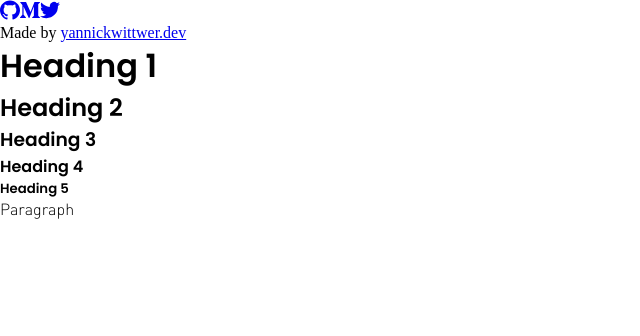
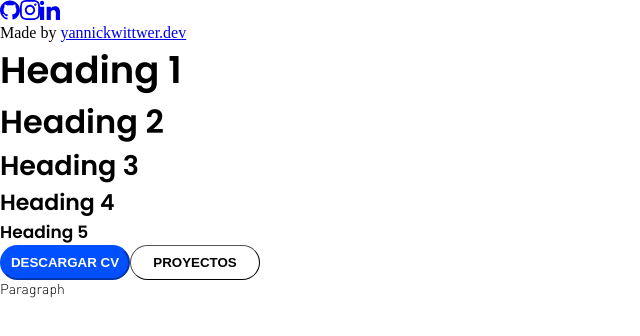
Before and after one commit to Cocahuana/portfolio_nextjs, a Next.js app: page / in a window 1280 px wide. Shown: the top 336 px of the page, without its empty margins (0-640 px from the left). Built offline with nearby package versions, Linux system fonts and the light colour scheme.

Commit message:
Feat: add buttons

```diff
--- /dev/null
+++ b/src/components/elements/Button/Button.module.css
@@ -0,0 +1,37 @@
+
+
+.button{
+    width: 130px;
+    height: 35px;
+    transition: all 0.4s ease;
+    cursor: pointer;
+    border-radius: 100px;
+}
+
+.passive{
+    color: black;
+    background-color: transparent;
+    border-width: 1px;
+    border-color: black;
+}
+
+.passive:hover, .passive:active{
+    background-color: var(--primary-bg);
+    color: white;
+}
+
+.active{
+    background-color: var(--primary-bg);
+    color: white;
+    border-color: var(--primary-bg);
+    border-width: 2px;
+}
+.active:hover, .active:active{
+    color: black;
+    background-color: transparent;
+    border-color: var(--primary-bg);
+}
+
+.button__text{
+    font-weight: bold;
+}
--- /dev/null
+++ b/src/components/elements/Button/Button.tsx
@@ -0,0 +1,28 @@
+import styles from "./Button.module.css";
+
+type Props = {
+	text: string;
+	active: boolean;
+};
+
+function Button({ text, active }: Props) {
+	return (
+		<>
+			{active === true ? (
+				<button className={[styles.button, styles.active].join(" ")}>
+					<span className={styles.button__text}>
+						{text.toUpperCase()}
+					</span>
+				</button>
+			) : (
+				<button className={[styles.button, styles.passive].join(" ")}>
+					<span className={styles.button__text}>
+						{text.toUpperCase()}
+					</span>
+				</button>
+			)}
+		</>
+	);
+}
+
+export default Button;
--- a/src/components/elements/Icon/Icon.tsx
+++ b/src/components/elements/Icon/Icon.tsx
@@ -1,24 +1,22 @@
 /* eslint-disable max-len */
 export enum Icons {
-    GITHUB = 'github',
-    MEDIUM = 'medium',
-    TWITTER = 'twitter',
+	GITHUB = "github",
+	INSTAGRAM = "instagram",
+	LINKEDIN = "linkedin",
 }
 
 const icons = {
 	github: (
-      <path d="m12 .5c-6.63 0-12 5.28-12 11.792 0 5.211 3.438 9.63 8.205 11.188.6.111.82-.254.82-.567 0-.28-.01-1.022-.015-2.005-3.338.711-4.042-1.582-4.042-1.582-.546-1.361-1.335-1.725-1.335-1.725-1.087-.731.084-.716.084-.716 1.205.082 1.838 1.215 1.838 1.215 1.07 1.803 2.809 1.282 3.495.981.108-.763.417-1.282.76-1.577-2.665-.295-5.466-1.309-5.466-5.827 0-1.287.465-2.339 1.235-3.164-.135-.298-.54-1.497.105-3.121 0 0 1.005-.316 3.3 1.209.96-.262 1.98-.392 3-.398 1.02.006 2.04.136 3 .398 2.28-1.525 3.285-1.209 3.285-1.209.645 1.624.24 2.823.12 3.121.765.825 1.23 1.877 1.23 3.164 0 4.53-2.805 5.527-5.475 5.817.42.354.81 1.077.81 2.182 0 1.578-.015 2.846-.015 3.229 0 .309.21.678.825.56 4.801-1.548 8.236-5.97 8.236-11.173 0-6.512-5.373-11.792-12-11.792z" />
+		<path d='m12 .5c-6.63 0-12 5.28-12 11.792 0 5.211 3.438 9.63 8.205 11.188.6.111.82-.254.82-.567 0-.28-.01-1.022-.015-2.005-3.338.711-4.042-1.582-4.042-1.582-.546-1.361-1.335-1.725-1.335-1.725-1.087-.731.084-.716.084-.716 1.205.082 1.838 1.215 1.838 1.215 1.07 1.803 2.809 1.282 3.495.981.108-.763.417-1.282.76-1.577-2.665-.295-5.466-1.309-5.466-5.827 0-1.287.465-2.339 1.235-3.164-.135-.298-.54-1.497.105-3.121 0 0 1.005-.316 3.3 1.209.96-.262 1.98-.392 3-.398 1.02.006 2.04.136 3 .398 2.28-1.525 3.285-1.209 3.285-1.209.645 1.624.24 2.823.12 3.121.765.825 1.23 1.877 1.23 3.164 0 4.53-2.805 5.527-5.475 5.817.42.354.81 1.077.81 2.182 0 1.578-.015 2.846-.015 3.229 0 .309.21.678.825.56 4.801-1.548 8.236-5.97 8.236-11.173 0-6.512-5.373-11.792-12-11.792z' />
 	),
-    medium: (
-      <path d="m22.085 4.733 1.915-1.832v-.401h-6.634l-4.728 11.768-5.379-11.768h-6.956v.401l2.237 2.693c.218.199.332.49.303.783v10.583c.069.381-.055.773-.323 1.05l-2.52 3.054v.396h7.145v-.401l-2.52-3.049c-.273-.278-.402-.663-.347-1.05v-9.154l6.272 13.659h.729l5.393-13.659v10.881c0 .287 0 .346-.188.534l-1.94 1.877v.402h9.412v-.401l-1.87-1.831c-.164-.124-.249-.332-.214-.534v-13.467c-.035-.203.049-.411.213-.534z" />
+	instagram: (
+		<>
+			<path d='M12 2.163c3.204 0 3.584.012 4.85.07 3.252.148 4.771 1.691 4.919 4.919.058 1.265.069 1.645.069 4.849 0 3.205-.012 3.584-.069 4.849-.149 3.225-1.664 4.771-4.919 4.919-1.266.058-1.644.07-4.85.07-3.204 0-3.584-.012-4.849-.07-3.26-.149-4.771-1.699-4.919-4.92-.058-1.265-.07-1.644-.07-4.849 0-3.204.013-3.583.07-4.849.149-3.227 1.664-4.771 4.919-4.919 1.266-.057 1.645-.069 4.849-.069zm0-2.163c-3.259 0-3.667.014-4.947.072-4.358.2-6.78 2.618-6.98 6.98-.059 1.281-.073 1.689-.073 4.948 0 3.259.014 3.668.072 4.948.2 4.358 2.618 6.78 6.98 6.98 1.281.058 1.689.072 4.948.072 3.259 0 3.668-.014 4.948-.072 4.354-.2 6.782-2.618 6.979-6.98.059-1.28.073-1.689.073-4.948 0-3.259-.014-3.667-.072-4.947-.196-4.354-2.617-6.78-6.979-6.98-1.281-.059-1.69-.073-4.949-.073zm0 5.838c-3.403 0-6.162 2.759-6.162 6.162s2.759 6.163 6.162 6.163 6.162-2.759 6.162-6.163c0-3.403-2.759-6.162-6.162-6.162zm0 10.162c-2.209 0-4-1.79-4-4 0-2.209 1.791-4 4-4s4 1.791 4 4c0 2.21-1.791 4-4 4zm6.406-11.845c-.796 0-1.441.645-1.441 1.44s.645 1.44 1.441 1.44c.795 0 1.439-.645 1.439-1.44s-.644-1.44-1.439-1.44z' />
+		</>
 	),
-    twitter: (
+	linkedin: (
 		<>
-        <rect fill="none" width="24" height="24" />
-        <path
-          d="M21.53,6A9.86,9.86,0,0,0,24,3.43h0a10.41,10.41,0,0,1-2.83.78,4.92,4.92,0,0,0,2.16-2.72,9.66,9.66,0,0,1-3.12,1.19A4.92,4.92,0,0,0,11.7,6.05a5.13,5.13,0,0,0,.11,1.12A13.91,13.91,0,0,1,1.67,2,5,5,0,0,0,1,4.51,4.93,4.93,0,0,0,3.18,8.6,4.94,4.94,0,0,1,1,8v.06A4.94,4.94,0,0,0,4.9,12.88,4.85,4.85,0,0,1,3.61,13,4.8,4.8,0,0,1,2.68,13a5,5,0,0,0,4.6,3.43,9.89,9.89,0,0,1-6.1,2.09A9.14,9.14,0,0,1,0,18.42a13.9,13.9,0,0,0,7.55,2.21A13.91,13.91,0,0,0,21.53,6Z"
-          transform="translate(0 1.12)"
-        />
+			<path d='M4.98 3.5c0 1.381-1.11 2.5-2.48 2.5s-2.48-1.119-2.48-2.5c0-1.38 1.11-2.5 2.48-2.5s2.48 1.12 2.48 2.5zm.02 4.5h-5v16h5v-16zm7.982 0h-4.968v16h4.969v-8.399c0-4.67 6.029-5.052 6.029 0v8.399h4.988v-10.131c0-7.88-8.922-7.593-11.018-3.714v-2.155z' />
 		</>
 	),
 };
@@ -32,9 +30,9 @@
 	<svg
 		width={20}
 		height={20}
-      viewBox="0 0 24 24"
-      fill="currentColor"
-      focusable="false"
+		viewBox='0 0 24 24'
+		fill='currentColor'
+		focusable='false'
 	>
 		{alt && <title>{alt}</title>}
 		{icons[icon]}
--- a/src/components/modules/Header/Header.tsx
+++ b/src/components/modules/Header/Header.tsx
@@ -1,33 +1,31 @@
-import Icon, {Icons} from '@/components/elements/Icon/Icon';
-const styles= {
+import Icon, { Icons } from "@/components/elements/Icon/Icon";
+const styles = {
 	header: "background-color: red",
 	socials: "background-color: teal",
-}
+};
 const Header = () => (
 	<header className={styles.header}>
-    <span className={styles.socials} data-cy={'header-socials'}>
+		<span className={styles.socials} data-cy={"header-socials"}>
 			<a
-        href={'https://github.com/cocahuana'}
-        rel="noreferrer noopener"
-        target={'_blank'}
+				href={"https://github.com/cocahuana"}
+				rel='noreferrer noopener'
+				target={"_blank"}
 			>
-        <Icon icon={Icons.GITHUB} alt={'GitHub'} />
+				<Icon icon={Icons.GITHUB} alt={"GitHub"} />
 			</a>
 			<a
-        href={
-          'https://medium.com/@wityan/next-js-project-structure-1531610bed71'
-        }
-        rel="noreferrer noopener"
-        target={'_blank'}
+				href={"https://www.instagram.com/ezequiel.dominguez__/"}
+				rel='noreferrer noopener'
+				target={"_blank"}
 			>
-        <Icon icon={Icons.MEDIUM} alt={'Medium'} />
+				<Icon icon={Icons.INSTAGRAM} alt='Instagram' />
 			</a>
 			<a
-        href={'https://twitter.com/YannickWittwer3'}
-        rel="noreferrer noopener"
-        target={'_blank'}
+				href={"https://linkedin.com/in/ezequiel-dominguez-dev"}
+				rel='noreferrer noopener'
+				target={"_blank"}
 			>
-        <Icon icon={Icons.TWITTER} alt={'Twitter'} />
+				<Icon icon={Icons.LINKEDIN} alt='Linkedin' />
 			</a>
 		</span>
 	</header>
--- a/src/components/templates/HomePage/HomePage.tsx
+++ b/src/components/templates/HomePage/HomePage.tsx
@@ -1,11 +1,16 @@
 const styles = "poner css";
+import Button from "@/components/elements/Button/Button";
 const HomePage = () => (
 	/* styles.content */
 	<div className={styles}>
 		{/* styles.author */}
 		<span className={styles}>
-        Made by{' '}
-        <a href={'https://yannickwittwer.dev'} target="_blank" rel="noreferrer">
+			Made by{" "}
+			<a
+				href={"https://yannickwittwer.dev"}
+				target='_blank'
+				rel='noreferrer'
+			>
 				yannickwittwer.dev
 			</a>
 		</span>
@@ -15,6 +20,8 @@
 		<h3>Heading 3</h3>
 		<h4>Heading 4</h4>
 		<h5>Heading 5</h5>
+		<Button text='Descargar CV' active={true} />
+		<Button text='Proyectos' active={false} />
 		<p>Paragraph</p>
 	</div>
 );
--- a/src/styles/globals.css
+++ b/src/styles/globals.css
@@ -35,7 +35,22 @@
   font-family: var(--ff-heading);
 }
 
+h1{
+  font-size: 37px;
+}
+h2{
+  font-size: 32px;
+}
+h3{
+  font-size: 27px;
+}
+h4{
+  font-size: 22px;
+}
+h5{
+  font-size: 17px;
+}
 p{
   font-family: var(--ff-text);
-
+  font-size: 14px;
 }
```
Lines whose indentation alone changed are shown as unchanged.
